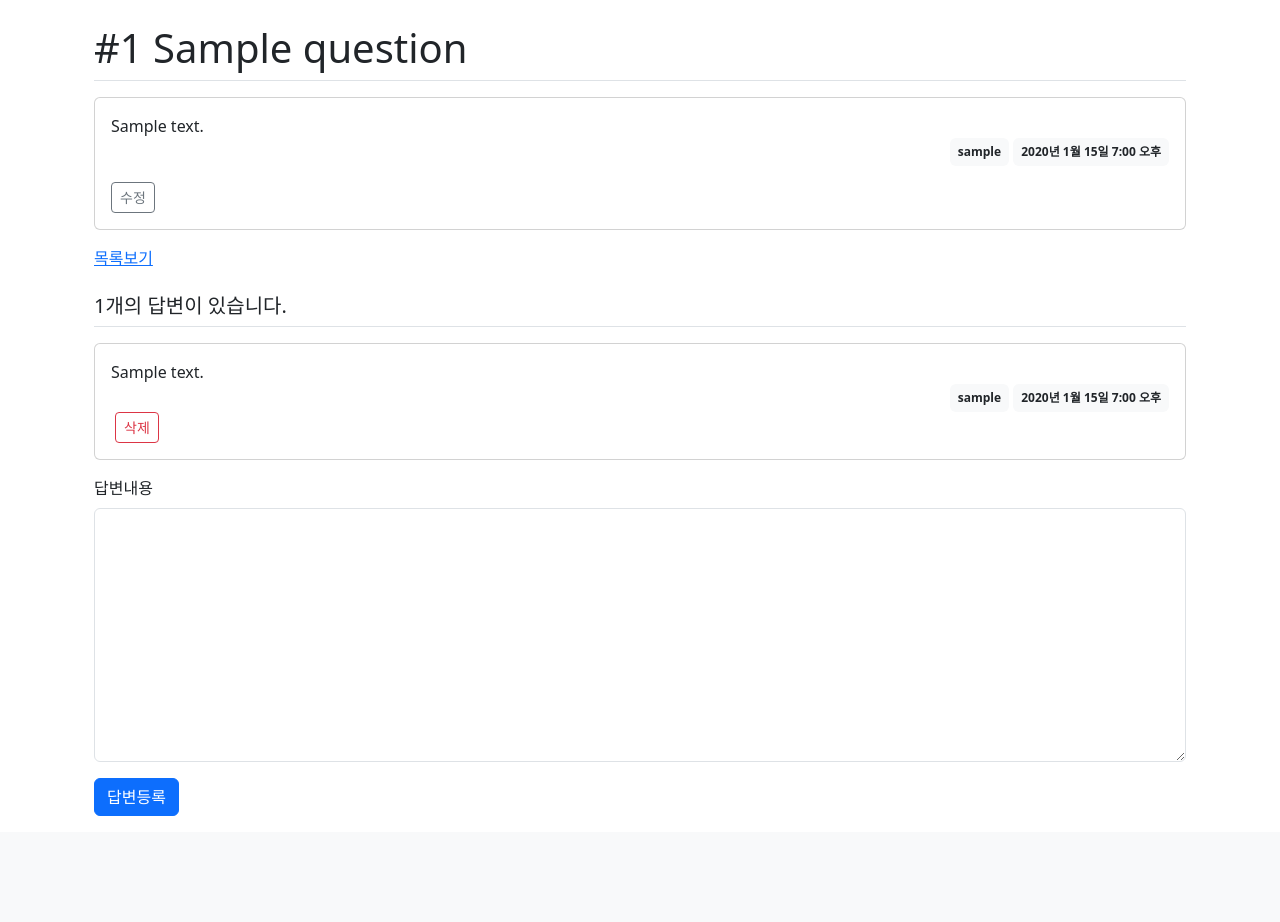
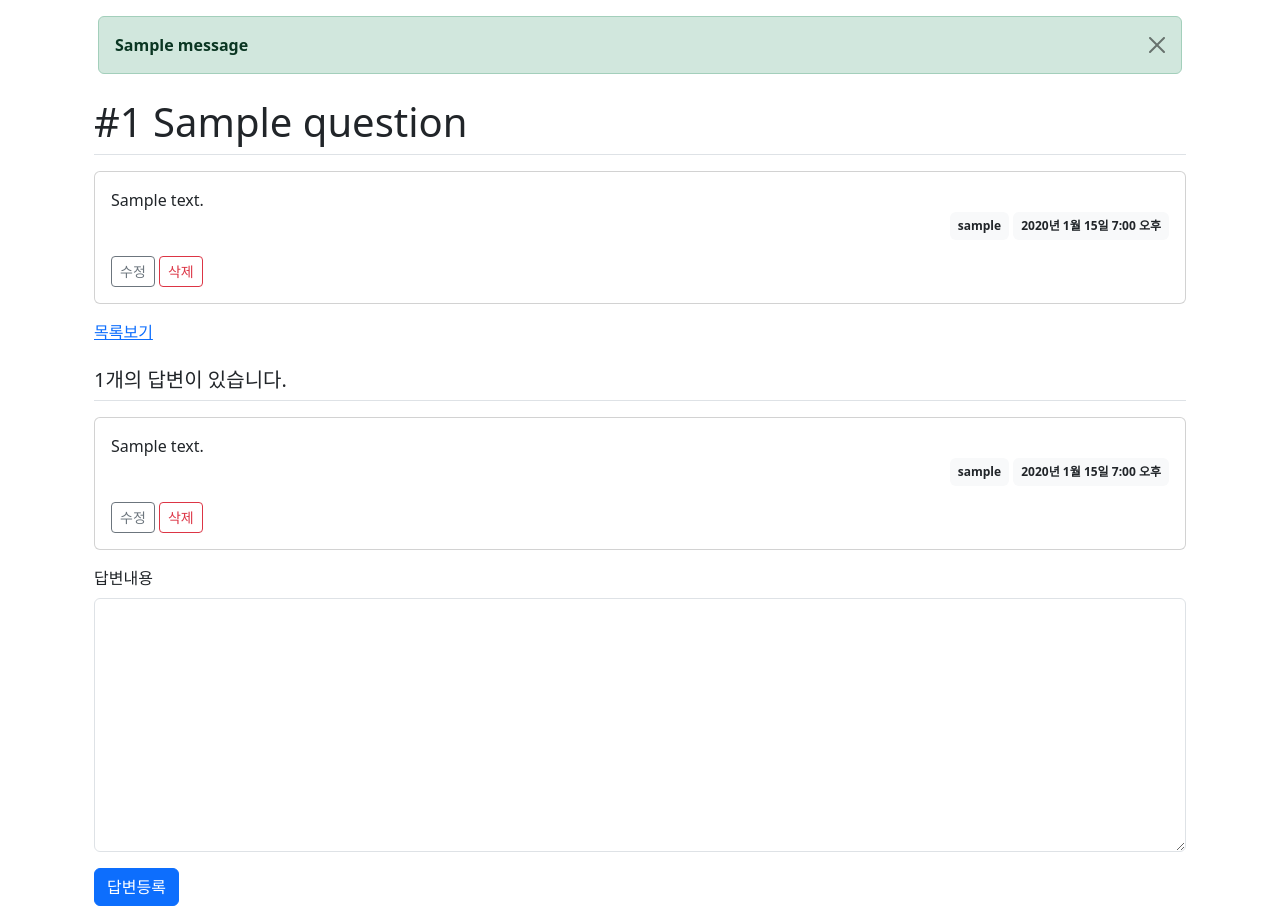
Before and after one commit to j-ai-616/11_web_service, a Django app: page /qna/question/1 in a window 1280 px wide. Shown: the part 57-979 px from the top of the page. Before the commit the page ends 873 px from the top, so only its background shows below. Run offline with Django 5.2, Linux system fonts and the light colour scheme; a user stored in the database is signed in; tables that the repository leaves empty hold one stand-in row (values such as "Sample post"); grey boxes marked "Sample" are stand-in pictures; one stand-in notice (Sample message) is shown.

Commit message:
Feat: Add files

```diff
--- a/_04_qna/qna/urls.py
+++ b/_04_qna/qna/urls.py
@@ -8,7 +8,9 @@ urlpatterns = [
     path('question/<int:question_id>', views.question_detail, name='question_detail'),
     path('question/create', views.question_create, name='question_create'),
     path('question/modify/<int:question_id>', views.question_modify, name='question_modify'),
+    path('question/delete/<int:question_id>', views.question_delete, name='question_delete'),
 
     path('answer/create/<int:question_id>', views.answer_create, name='answer_create'),
-    path('answer/<int:answer_id>/delete/', views.answer_delete, name='answer_delete')
+    path('answer/modify/<int:answer_id>', views.answer_modify, name='answer_modify'),
+    path('answer/delete/<int:answer_id>', views.answer_delete, name='answer_delete')
 ]
--- a/_04_qna/qna/views.py
+++ b/_04_qna/qna/views.py
@@ -3,6 +3,8 @@ from .models import Question, Answer, QuestionForm
 from django.core.paginator import Paginator
 from django.contrib.auth.decorators import login_required
 from django.http import HttpResponseForbidden
+from django.contrib import messages
+from django.urls import reverse
 
 def index(request):
     # DB에서 질문 목록 조회
@@ -65,21 +67,27 @@ def answer_create(request, question_id):
     # POST 요청 후에는 redirect 처리하여 새로고침 시 중복 등록을 방지한다.
     return redirect('qna:question_detail', question_id=question_id)
 
+@login_required(login_url='uauth:login')
 def answer_delete(request, answer_id):
     if request.method != 'POST':
         return redirect('qna:index')
 
     print(f'{answer_id = }')
+    answer = get_object_or_404(Answer, id=answer_id)
 
-    answer = get_object_or_404(Answer, id=answer_id)
+    # 삭제 권한 검사
+    if request.user != answer.author and not request.user.is_staff:
+        messages.error(request, '삭제 권한이 없습니다.')
+        return redirect('qna:question_detail', question_id=question_id)
+
     question_id = answer.question.id
-
     print(f'{question_id = }')
 
     answer.delete()
-
     print(f'{answer_id}번 답변이 삭제되었습니다.')
 
+    # 사용자 메세지 처리
+    messages.success(request, '답변을 정상적으로 삭제했습니다.')
     return redirect('qna:question_detail', question_id=question_id)
 
 @login_required(login_url='uauth:login')
@@ -125,9 +133,62 @@ def question_modify(request, question_id):
         return HttpResponseForbidden('수정 권한이 없습니다.')
 
     if request.method == 'POST':
-        pass
+        # 원본 객체에 요청을 통해 전달 된 subject, content 업데이트
+        form = QuestionForm(request.POST, instance=question)
+        if form.is_valid():
+            question = form.save()
+            return redirect('qna:question_detail', question_id=question.id)
     else:
         # 수정 화면 응답 시에는 원본 데이터를 넣고 폼 객체 생성
         form = QuestionForm(instance=question)
 
     return render(request, 'qna/question_form.html', {'form':form})
+
+# messages 프레임워크 레벨
+# messages.success()
+# messages.error()
+# messages.warning()
+# messages.info()
+@login_required(login_url='uauth:login')
+def question_delete(request, question_id):
+
+    # 원본
+    question = Question.objects.get(id=question_id)
+
+    # 삭제 권한 검사
+    if request.user != question.author and not request.user.is_staff:
+        # return HttpResponseForbidden('삭제 권한이 없습니다.')
+        messages.error(request, '삭제 권한이 없습니다.')
+        return redirect('qna:question_detail', question_id=question.id)
+
+    question.delete()
+
+    return redirect('qna:index')
+
+# 답변 수정에 필요한 인증, 인가
+# 요청 값 꺼내 DB 저장, 응답 처리
+@login_required(login_url='uauth:login')
+def answer_modify(request, answer_id):
+    if request.method != 'POST':
+        return redirect('qna:index')
+
+    # 원본 조회
+    answer = get_object_or_404(Answer, id=answer_id)
+    question_id = answer.question.id
+
+    # 수정 권한 검사
+    if request.user != answer.author and not request.user.is_staff:
+        messages.error(request, '해당 답변 수정 권한이 없습니다.')
+        return redirect('qna:question_detail', question_id=question_id)
+
+    # 내용 수정
+    answer.content = request.POST.get('content')
+    answer.save()
+
+    # 사용자 메세지 처리
+    messages.success(request, '답변 수정이 완료되었습니다.')
+    # return redirect('qna:question_detail', question_id=question_id)
+
+    # 수정한 답변을 참조하는 위치로 응답하기
+    url = reverse('qna:question_detail', kwargs={'question_id' : question_id})
+    return redirect(f'{url}#answer_{answer.id}')
--- a/_04_qna/templates/layout/base.html
+++ b/_04_qna/templates/layout/base.html
@@ -21,6 +21,17 @@
 <!-- 본문 내용 -->
 <main>
     <div class="container">
+        <!-- message 표시 -->
+        {% if messages %}
+            {# https://getbootstrap.com/docs/5.3/components/alerts/#dismissing #}
+            {% for message in messages %}
+                <div class="alert alert-{% if message.tags == 'error' %}danger{% else %}{{ message.tags }}{% endif %} m-3 alert-dismissible" role="alert">
+                    <strong>{{ message.message }}</strong>
+                    <button type="button" class="btn-close" data-bs-dismiss="alert" aria-label="Close"></button>
+                </div>
+            {% endfor %}
+        {% endif %}
+
         {% block content %}
 
             {# 이부분은 매 페이지마다 각각 작성해야 합니다. #}
--- a/_04_qna/templates/qna/question_detail.html
+++ b/_04_qna/templates/qna/question_detail.html
@@ -12,13 +12,28 @@
                 </div>
                 &nbsp;
                 <div class="badge bg-light text-dark p-2 text-start">
-                    {{ question.created_at }}
+                    {% if question.modified_at > question.created_at %}
+                        {{ question.modified_at }}(수정됨)
+                    {% else %}
+                        {{ question.created_at }}
+                    {% endif %}
                 </div>
             </div>
             {# 작성자 본인 또는 관리자에게만 수정/삭제 버튼 노출 #}
             {% if request.user == question.author or request.user.is_staff %}
             <div class="mt-3">
                 <a href="{% url 'qna:question_modify' question_id=question.id %}" class="btn btn-sm btn-outline-secondary">수정</a>
+
+                <form
+                    action="{% url 'qna:question_delete' question_id=question.id %}"
+                    method="post"
+                    class="d-inline"
+                    onsubmit="return confirm('정말 삭제하시겠습니까?')"
+                >
+                {% csrf_token %}
+                <button class="btn-sm btn btn-outline-danger">삭제</button>
+                </form>
+
             </div>
             {% endif %}
         </div>
@@ -29,6 +44,7 @@
 
     <!-- 답변목록 시작 -->
     <h5 class="border-bottom my-3 py-2">{{ answers.count }}개의 답변이 있습니다.</h5>
+    <div id="answer-list">
     {% for answer in answers %}
         <div id="answer_{{ answer.id }}" class="card my-3">
             <div class="card-body">
@@ -42,17 +58,29 @@
                         {{ answer.created_at }}
                     </div>
                 </div>
-                <form
-                    action="{% url 'qna:answer_delete' answer.id %}"
-                    method="post"
-                    class="d-flex mx-1"
-                    onsubmit="return confirm('정말 삭제하시겠습니까?');">
-                    {% csrf_token %}
-                    <button type="submit" class="btn-sm btn btn-outline-danger">삭제</button>
-                </form>
+                <div class="mt-3">
+                {% if user == answer.author or user.is_staff %}
+                    <a
+                        href="#"
+                        data-bs-toggle="modal"
+                        data-bs-target="#answerModifyModal"
+                        data-answer-id="{{ answer.id }}"
+                        data-answer-content="{{ answer.content }}"
+                        class="btn btn-sm btn-outline-secondary"
+                    >수정</a>
+                    <a
+                        href="#"
+                        class="btn-sm btn btn-outline-danger delete"
+                        data-uri="{% url 'qna:answer_delete' answer_id=answer.id %}"
+                        >
+                        삭제
+                    </a>
+                {% endif %}
+                </div>
             </div>
         </div>
     {% endfor %}
+    </div>
     <!-- 답변 목록 끝 -->
 
     <!-- 답변등록 시작 -->
@@ -66,6 +94,34 @@
     </form>
     <!-- 답변등록 끝 -->
 </div>
+<!-- 답변 삭제 폼 시작 -->
+<form action="" name="answerDeleteFrm" method="post">
+{% csrf_token %}
+</form>
+<!-- 답변 삭제 폼 끝 -->
+
+<!-- 답변 수정 모달 -->
+<div class="modal fade" id="answerModifyModal" tabindex="-1" aria-labelledby="answerModifyModalLabel" aria-hidden="true">
+  <div class="modal-dialog">
+      <div class="modal-content">
+          <div class="modal-header">
+              <h1 class="modal-title fs-5" id="answerModifyModalLabel">답변수정</h1>
+              <button type="button" class="btn-close" data-bs-dismiss="modal" aria-label="Close"></button>
+          </div>
+          <form name="answerModifyFrm" method="post" action="">
+              {% csrf_token %}
+              <div class="modal-body">
+                  <textarea name="content" id="content-modify" class="form-control" rows="10" required></textarea>
+              </div>
+              <div class="modal-footer">
+                  <button type="button" class="btn btn-secondary" data-bs-dismiss="modal">Close</button>
+                  <button type="submit" class="btn btn-primary">Save changes</button>
+              </div>
+          </form>
+      </div>
+  </div>
+</div>
+<!-- 답변 수정 모달 끝 -->
 {% endblock content %}
 
 {% block script %}
@@ -79,5 +135,46 @@ document.answerCreateFrm.addEventListener('submit', e => {
     e.preventDefault();
 });
 {% endif %}
+
+// 답변 수정, 삭제 코드
+const $answerList = document.querySelector('#answer-list');
+
+$answerList.addEventListener('click', e => {
+
+    // 수정 버튼
+    const $modifyBtn = e.target.closest('[data-answer-id]')
+
+    // 삭제 버튼
+    const $deleteBtn = e.target.closest('.delete')
+
+    // 답변 수정 버튼 클릭 처리
+    if($modifyBtn) {
+
+        e.preventDefault();
+
+        document.answerModifyFrm.action = `/qna/answer/modify/${$modifyBtn.dataset.answerId}`;
+
+        document.querySelector('#content-modify').value = $modifyBtn.dataset.answerContent;
+
+        return;
+    }
+
+    // 답변 삭제 버튼 클릭 처리
+    if($deleteBtn) {
+
+        e.preventDefault();
+
+        if(confirm('이 답변을 정말 삭제하시겠습니까?')) {
+            const $frm = document.answerDeleteFrm;
+            $frm.action = $deleteBtn.dataset.uri;
+            $frm.submit();
+        }
+
+        return;
+
+    }
+})
+
+
 </script>
 {% endblock script %}
```
Also changed, not shown: 2 other files.
